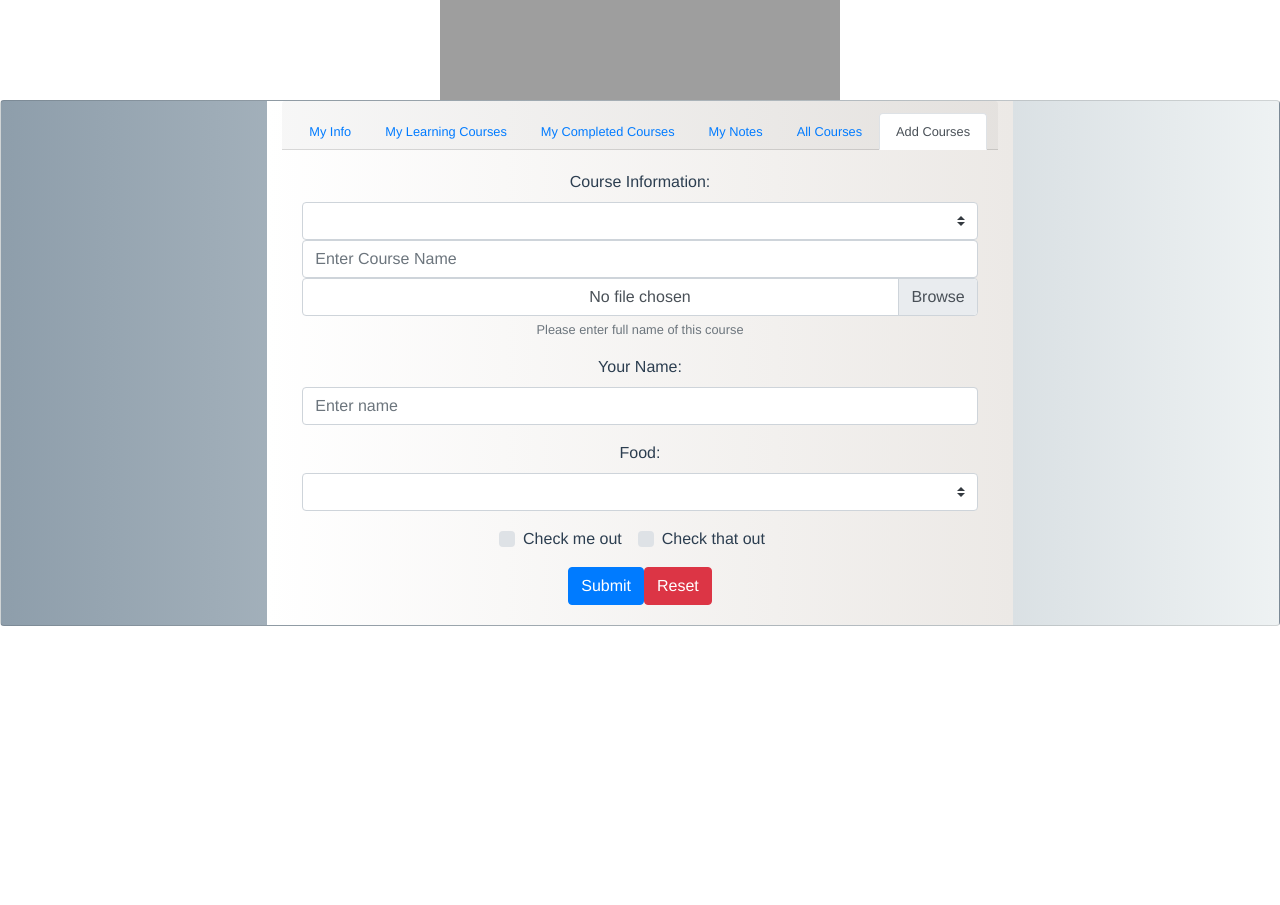
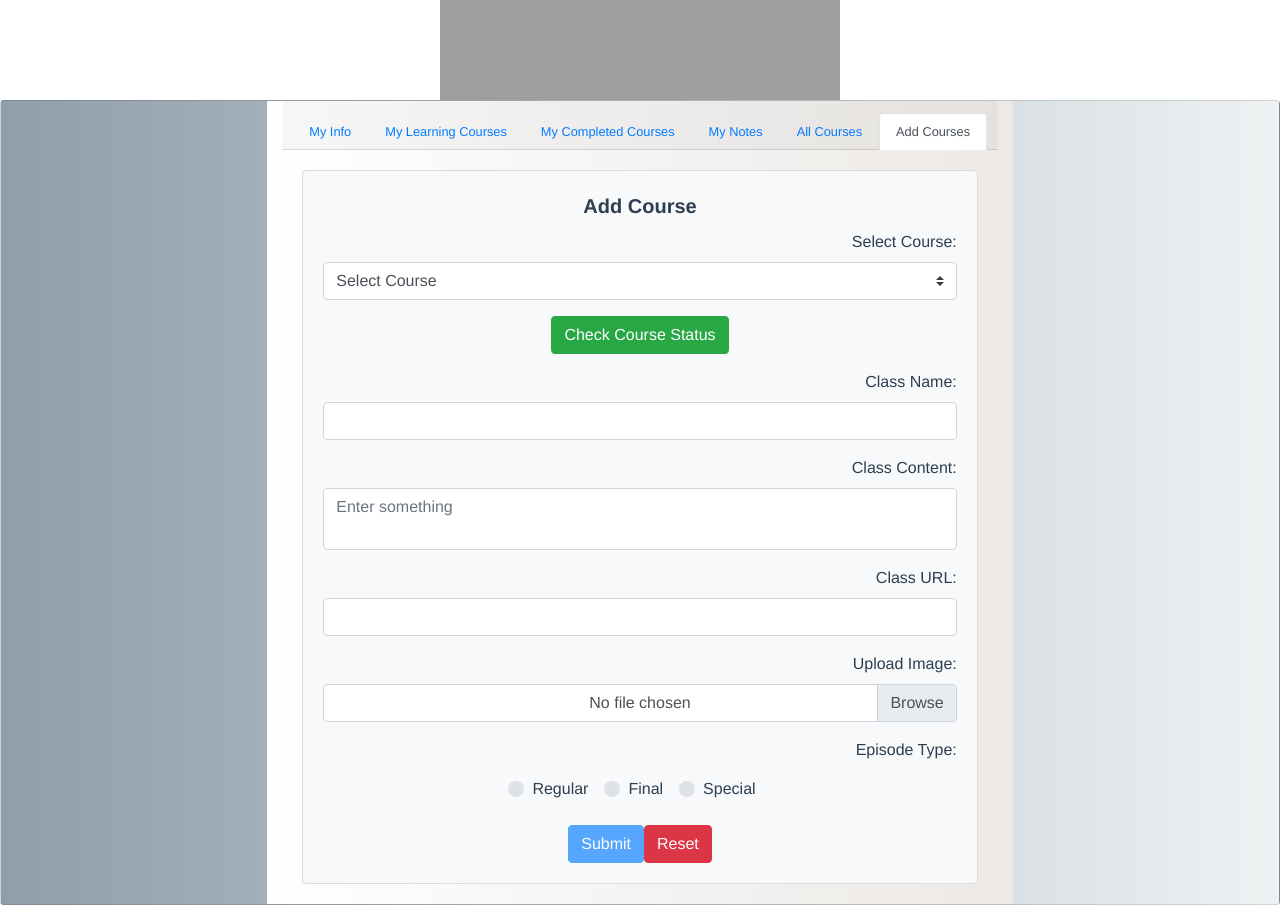
Before and after one commit to Baal482968/iMOOCs, a Vue app: page /#/ in a window 1280 px wide. Both pictures are taken after a click on the tab "Add Courses". Before the commit the page ends 800 px from the top, so only its background shows below. Built offline with nearby package versions, Linux system fonts and the light colour scheme; no server answers; grey boxes are pictures that could not be loaded.

Commit message:
Edit add-course page

```diff
--- a/src/components/AddCourses.vue
+++ b/src/components/AddCourses.vue
@@ -1,51 +1,64 @@
 <template lang="html">
   <div>
-    <b-form @submit="onSubmit" @reset="onReset" v-if="show">
-      <b-form-group id="addCourseInputGroup1"
-                    label="Course Information:"
-                    label-for="addcourseInput1"
-                    description="Please enter full name of this course">
-        <b-form-select id="addcourseInput1"
-                      :options="types"
-                      required
-                      v-model="form.type">
+<b-card bg-variant="light">
+  <b-form-group horizontal
+                breakpoint="lg"
+                label="Add Course"
+                label-size="lg"
+                label-class="font-weight-bold pt-0"
+                class="mb-0">
+    <b-form-group horizontal
+                  label="Select Course:"
+                  label-class="text-sm-right"
+                  label-for="nestedCourse">
+      <b-form-select v-model="course"
+                  :options="course_options"
+                  class="mb-3"
+                  id="nestedCourse"
+                  :aria-invalid="true">
       </b-form-select>
-        <b-form-input id="addcourseInput2"
-                      type="text"
-                      v-model="form.name"
-                      required
-                      placeholder="Enter Course Name">
-        </b-form-input>
-        <b-form-file id="file_input1" v-model="img"></b-form-file>
+      <b-button variant="success">Check Course Status</b-button>
     </b-form-group>
-      <b-form-group id="exampleInputGroup2"
-                    label="Your Name:"
-                    label-for="exampleInput2">
-        <b-form-input id="exampleInput2"
-                      type="text"
-                      v-model="form.name"
-                      required
-                      placeholder="Enter name">
-        </b-form-input>
+    <b-form-group horizontal
+                  label="Class Name:"
+                  label-class="text-sm-right"
+                  label-for="nestedName">
+      <b-form-input id="nestedName" v-model="cls_name"></b-form-input>
     </b-form-group>
-      <b-form-group id="exampleInputGroup3"
-                    label="Food:"
-                    label-for="exampleInput3">
-        <b-form-select id="exampleInput3"
-                      :options="foods"
-                      required
-                      v-model="form.food">
-        </b-form-select>
+    <b-form-group horizontal
+                  label="Class Content:"
+                  label-class="text-sm-right"
+                  label-for="nestedContent">
+      <b-form-textarea id="nestedContent"
+                  v-model="cls_content"
+                  placeholder="Enter something"
+                  :rows="5"
+                  :max-rows="10">
+      </b-form-textarea>
     </b-form-group>
-      <b-form-group id="exampleGroup4">
-        <b-form-checkbox-group v-model="form.checked" id="exampleChecks">
-          <b-form-checkbox value="me">Check me out</b-form-checkbox>
-          <b-form-checkbox value="that">Check that out</b-form-checkbox>
-        </b-form-checkbox-group>
+    <b-form-group horizontal
+                  label="Class URL:"
+                  label-class="text-sm-right"
+                  label-for="nestedURL">
+      <b-form-input id="nestedURL"></b-form-input>
     </b-form-group>
-      <b-button type="submit" variant="primary">Submit</b-button>
+    <b-form-group horizontal
+                  label="Upload Image:"
+                  label-class="text-sm-right"
+                  label-for="nestedImage">
+      <b-form-file id="nestedImage" v-model="cls_img"></b-form-file>
+    </b-form-group>
+    <b-form-group horizontal
+                  label="Episode Type:"
+                  label-class="text-sm-right"
+                  class="mb-0">
+      <b-form-radio-group class="pt-2" :options="['Regular', 'Final', 'Special']" />
+    </b-form-group>
+    <br/>
+    <b-button type="submit" variant="primary" :disabled="true">Submit</b-button>
     <b-button type="reset" variant="danger">Reset</b-button>
-    </b-form>
+  </b-form-group>
+</b-card>
   </div>
 </template>
 
@@ -53,17 +66,15 @@
 export default {
   data () {
     return {
-      form: {
-        type: '',
-        name: '',
-        food: null,
-        checked: []
-      },
-      img: '',
-      types: [
-        { text: 'Select type', value: null },
+      course: null,
+      course_options: [
+        { text: 'Select Course', value: null },
         'Data Base', 'System Analysis Design', 'System Engineering', 'Python'
       ],
+      cls_name: '',
+      cls_content: '',
+      cls_url: '',
+      cls_img: '',
       show: true
     }
   },
```
Lines whose indentation alone changed are shown as unchanged.
